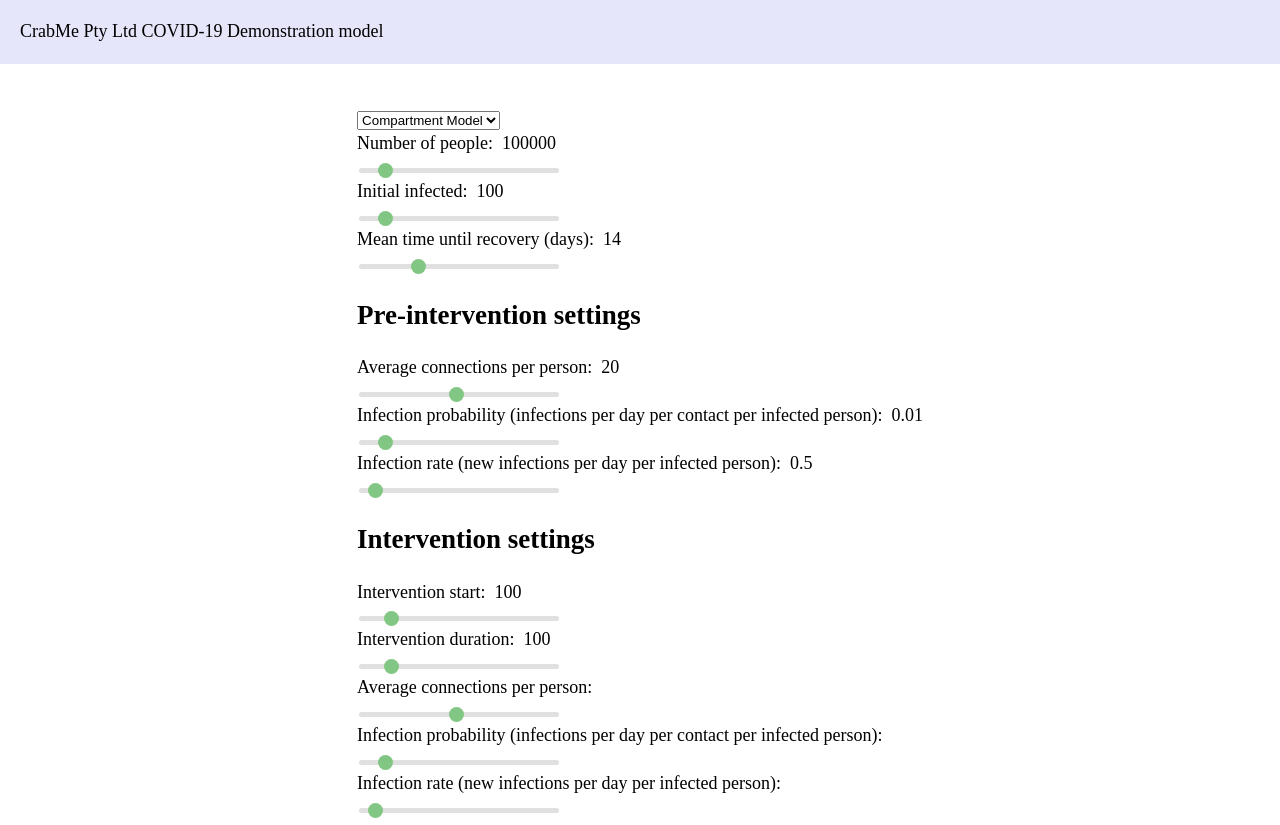
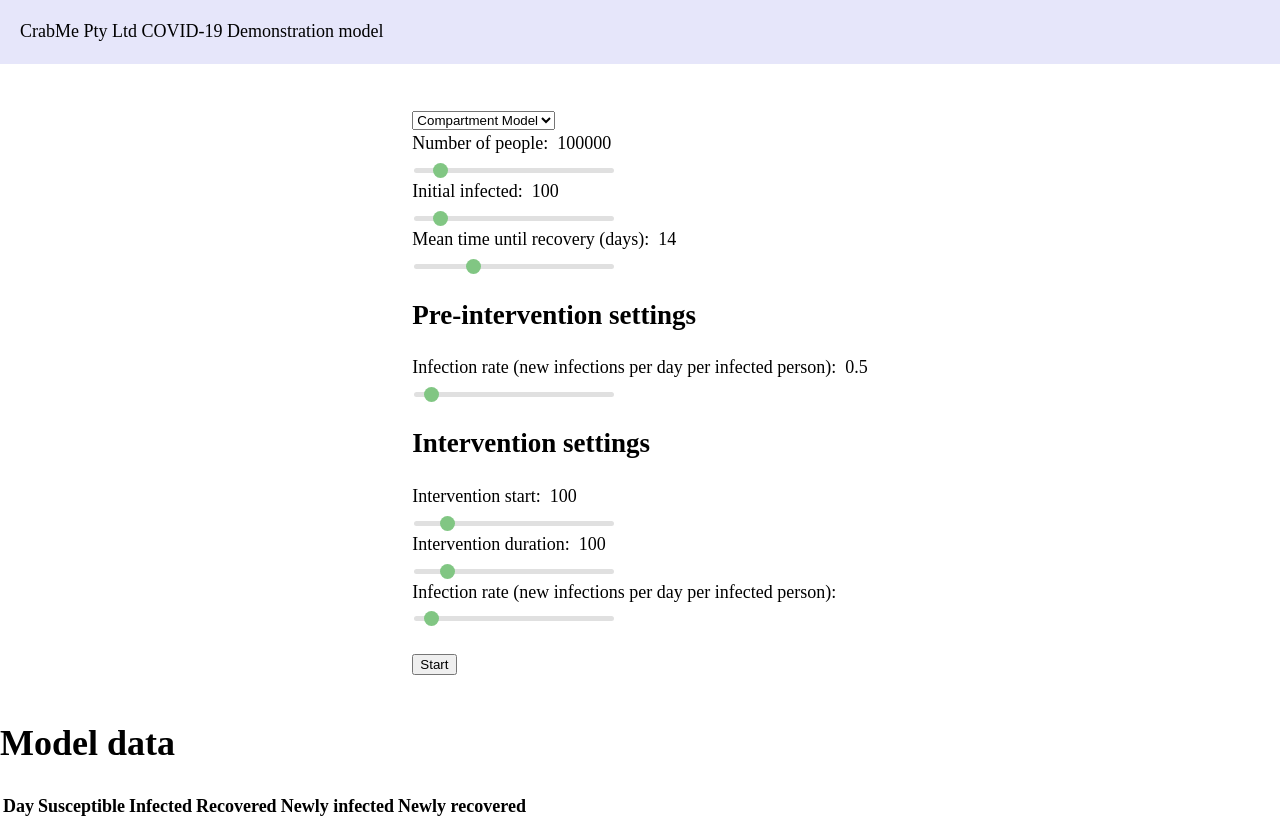
Before and after one commit to JamesJansson/coivd-agent-model, a website with bundled scripts: page index.html in a window 1280 px wide. Shown: the top 825 px of the page. Built offline with nearby package versions, Linux system fonts and the light colour scheme.

Commit message:
Show/hide settings

```diff
--- a/index.html
+++ b/index.html
@@ -76,7 +76,7 @@
 
         <h2>Pre-intervention settings</h2>
 
-        <div>
+        <div class="simple-agent-model-settings">
           <label for="connectionsPerPersonSlider"
             >Average connections per person: &nbsp;<span
               id="connectionsPerPersonSliderVal"
@@ -94,7 +94,7 @@
           </div>
         </div>
 
-        <div>
+        <div class="simple-agent-model-settings">
           <label for="infectionProbabilitySlider"
             >Infection probability (infections per day per contact per infected
             person): &nbsp;<span id="infectionProbabilitySliderVal"></span
@@ -112,7 +112,7 @@
           </div>
         </div>
 
-        <div>
+        <div class="compartment-model-settings">
           <label for="infectionRateSlider"
             >Infection rate (new infections per day per infected person):
             &nbsp;<span id="infectionRateSliderVal"></span
@@ -169,7 +169,7 @@
           </div>
         </div>
 
-        <div>
+        <div class="simple-agent-model-settings">
           <label for="connectionsPerPersonSlider"
             >Average connections per person: &nbsp;<span
               id="interventionConnectionsPerPersonSliderVal"
@@ -187,7 +187,7 @@
           </div>
         </div>
 
-        <div>
+        <div class="simple-agent-model-settings">
           <label for="interventionInfectionProbabilitySlider"
             >Infection probability (infections per day per contact per infected
             person): &nbsp;<span
@@ -207,7 +207,7 @@
           </div>
         </div>
 
-        <div>
+        <div class="compartment-model-settings">
           <label for="interventionInfectionRateSlider"
             >Infection rate (new infections per day per infected person):
             &nbsp;<span id="interventionInfectionRateSliderVal"></span
--- a/main.js
+++ b/main.js
@@ -70,11 +70,21 @@ function getInputVals() {
   const infectionRate = parseFloat(
     document.getElementById("infectionRateSlider").value
   );
+
   const interventionStart = parseFloat(
     document.getElementById("interventionStartSlider").value
   );
   const infectionDuration = parseFloat(
     document.getElementById("interventionDurationSlider").value
+  );
+  const interventionConnectionsPerPerson = parseFloat(
+    document.getElementById("interventionConnectionsPerPersonSlider").value
+  );
+  const interventionInfectionProbability = parseFloat(
+    document.getElementById("interventionInfectionProbabilitySlider").value
+  );
+  const interventionInfectionRate = parseFloat(
+    document.getElementById("interventionInfectionRateSlider").value
   );
 
   return {
@@ -87,6 +97,9 @@ function getInputVals() {
     infectionRate,
     interventionStart,
     infectionDuration,
+    interventionConnectionsPerPerson,
+    interventionInfectionProbability,
+    interventionInfectionRate,
   };
 }
 
@@ -115,8 +128,26 @@ function dropdownHandler() {
   console.log(`Dropdown is set to: ${modelSelection}`);
   // TODO:
 
+  const compartmentModelElements = document.getElementsByClassName(
+    "compartment-model-settings"
+  );
+  const simpleAgentModelElements = document.getElementsByClassName(
+    "simple-agent-model-settings"
+  );
   if (modelSelection === "compartment-model") {
+    for (let element of compartmentModelElements) {
+      element.style = "";
+    }
+    for (let element of simpleAgentModelElements) {
+      element.style = "display:none";
+    }
   } else if (modelSelection === "simple-agent-model") {
+    for (let element of compartmentModelElements) {
+      element.style = "display:none";
+    }
+    for (let element of simpleAgentModelElements) {
+      element.style = "";
+    }
   }
 }
 
```
